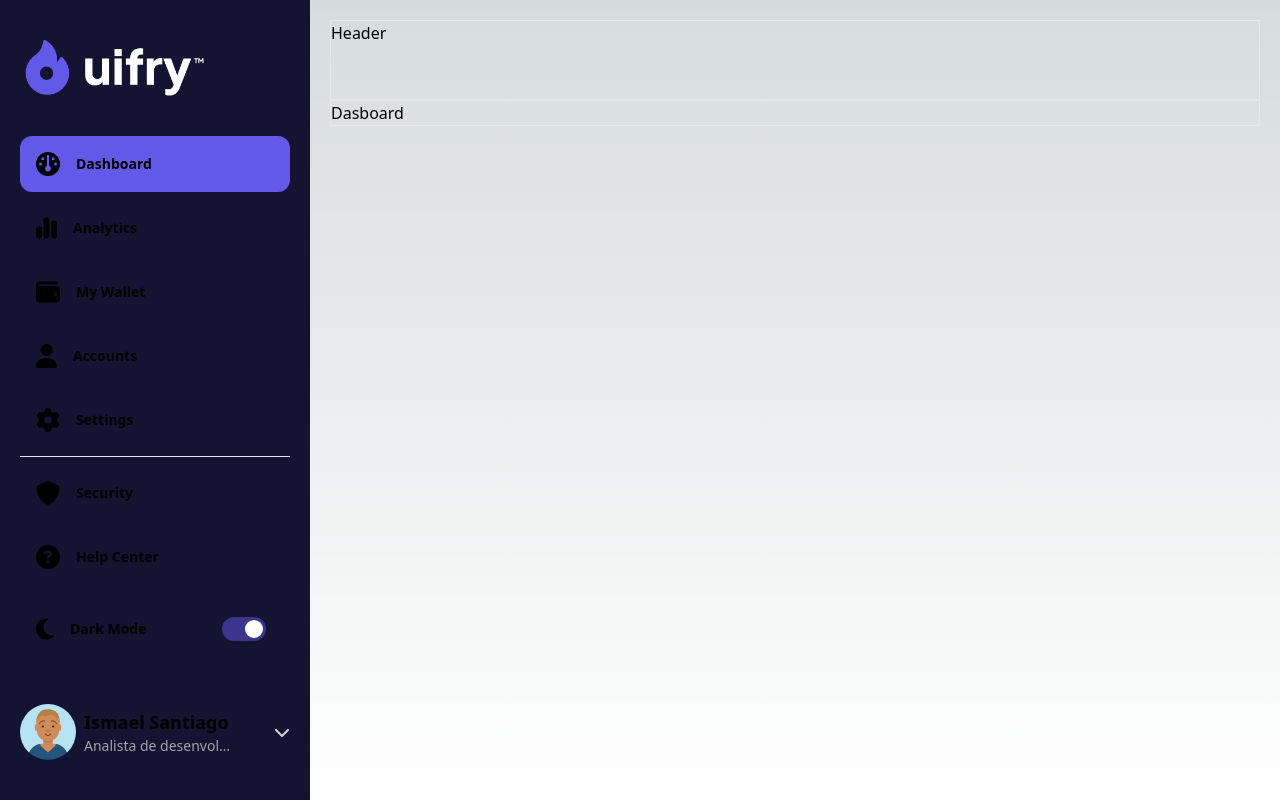
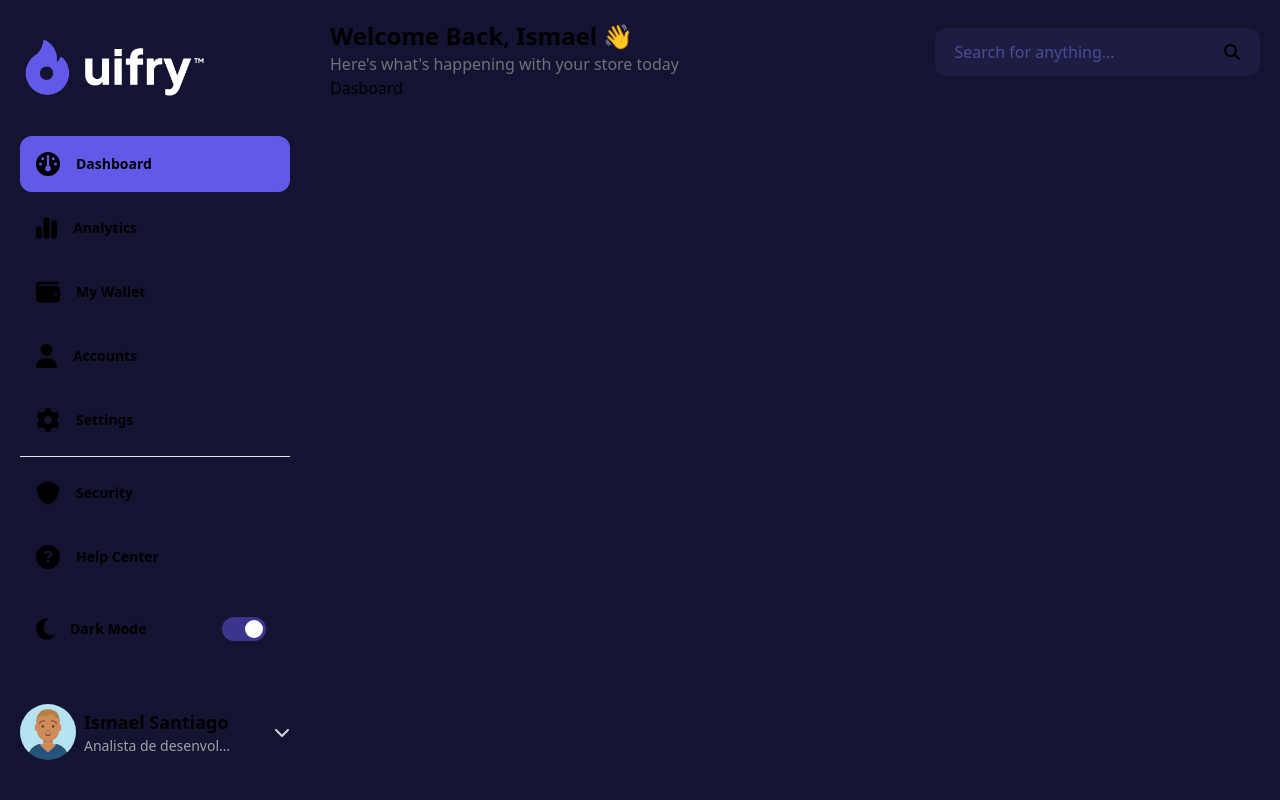
Before and after one commit to IsmaelSantiagoo/Finance, a Next.js app: page /dashboard in a window 1280 px wide. Built offline with nearby package versions, Linux system fonts and the light colour scheme.

Commit message:
Feature: Header adicionado!

```diff
--- a/src/components/Header/index.tsx
+++ b/src/components/Header/index.tsx
@@ -1,8 +1,8 @@
 import { HeaderProps } from "./types"
 
-const Header = ({children}: HeaderProps) => {
+const Header = ({children, className}: HeaderProps) => {
   return (
-    <div className="w-full h-20 border">
+    <div className={`w-full ${className}`}>
       {children}
     </div>
   )
--- a/src/components/Header/types.tsx
+++ b/src/components/Header/types.tsx
@@ -1,5 +1,6 @@
 import { ReactNode } from "react";
 
 export interface HeaderProps {
-  children: ReactNode
+  children: ReactNode,
+  className?: string
 }
--- /dev/null
+++ b/src/components/InputSearch/index.tsx
@@ -0,0 +1,14 @@
+import { FontAwesomeIcon } from '@fortawesome/react-fontawesome'
+import { faSearch } from '@fortawesome/free-solid-svg-icons'
+import { InputSearchProps } from './types'
+
+const InputSearch = ({placeholder}: InputSearchProps) => {
+  return (
+    <div className='flex justify-between bg-projectPallet-quaternary py-3 px-5 rounded-xl items-center'>
+      <input className='bg-transparent placeholder-projectPallet-tertiary w-full outline-none text-zinc-200' type="text" placeholder={placeholder}/>
+      <FontAwesomeIcon icon={faSearch}/>
+    </div>
+  )
+}
+
+export default InputSearch
--- /dev/null
+++ b/src/components/InputSearch/types.tsx
@@ -0,0 +1,3 @@
+export interface InputSearchProps {
+  placeholder?: string
+}
--- a/src/components/Layout/index.tsx
+++ b/src/components/Layout/index.tsx
@@ -11,6 +11,7 @@ import { MenuItem } from "../MenuPanel/types"
 import { InputSwitch } from "../InputSwitch"
 import MenuProfileItem from "../MenuProfileItem"
 import Avatar from '@public/avatar.svg'
+import InputSearch from "../InputSearch"
 
 const Layout = ({children}: LayoutProps) => {
 
@@ -63,7 +64,7 @@ const Layout = ({children}: LayoutProps) => {
   }, [])
 
   return (
-    <main className="min-h-screen flex">
+    <main className="min-h-screen flex bg-projectPallet-primary">
 
       <Sidebar className="bg-projectPallet-primary py-10 h-screen px-5 flex flex-col justify-between">
         <div className="flex flex-col gap-10">
@@ -78,10 +79,16 @@ const Layout = ({children}: LayoutProps) => {
       </Sidebar>
 
       <div className="min-h-screen w-full p-5">
-        <Header>
-          <p>Header</p>
+        <Header className="flex justify-between items-end">
+          <div className="w-full">
+            <h1 className="font-bold text-2xl">Welcome Back, Ismael 👋</h1>
+            <p className="text-zinc-500">Here&apos;s what&apos;s happening with your store today</p>
+          </div>
+          <div className="min-w-[35%]">
+            <InputSearch placeholder="Search for anything..."/>
+          </div>
         </Header>
-        <div className="border">
+        <div className="">
           {children}
         </div>
       </div>
--- a/tailwind.config.ts
+++ b/tailwind.config.ts
@@ -17,7 +17,8 @@ const config: Config = {
         projectPallet: {
           primary: '#141332',
           secondary: '#6359E9',
-          tertiary: '#4B4B99'
+          tertiary: '#4B4B99',
+          quaternary: '#1D1D41',
         },
       }
     },
```
